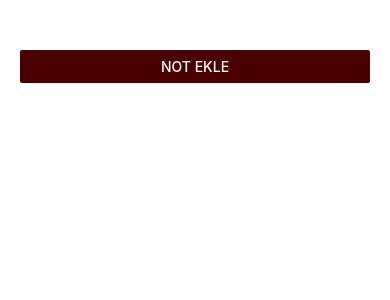
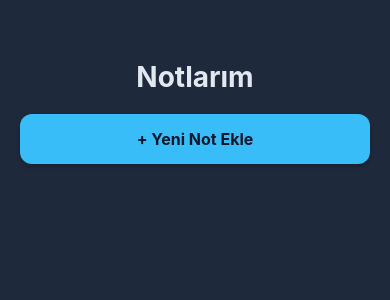
Before and after one commit to IronSid3e/To-Do-App, a React Native app: screen / in a window 390 px wide. Shown: the top 300 px of the page. Built offline with nearby package versions, Linux system fonts and the light colour scheme.

Commit message:
Update UI styling and fix list rendering issues

```diff
--- a/App.js
+++ b/App.js
@@ -1,11 +1,12 @@
 import { StatusBar } from "expo-status-bar";
-import { Button, StyleSheet, View, FlatList, Text } from "react-native";
+import { StyleSheet, View, FlatList, Text, Pressable } from "react-native";
 import { useState } from "react";
 import NewInput from "./components/NewInput";
 
 export default function App() {
   const [modalIsVisible, setModalIsVisible] = useState(false);
   const [elements, setElements] = useState([]);
+
   const startModal = () => {
     setModalIsVisible(true);
   };
@@ -13,30 +14,51 @@ export default function App() {
     setModalIsVisible(false);
   };
   const addElement = (elementTitle) => {
+    if (!elementTitle.trim()) return;
+
     setElements((currentElements) => [
       ...currentElements,
       { text: elementTitle, id: Math.random().toString() },
     ]);
     endModal();
   };
+
   return (
     <>
       <StatusBar style="light" />
       <View style={styles.container}>
-        <Button title="Not Ekle" color="#4a0000" onPress={startModal} />
+
+        <View style={styles.headerContainer}>
+          <Text style={styles.headerText}>Notlarım</Text>
+        </View>
+
+        <Pressable
+          style={({ pressed }) => [
+            styles.addButton,
+            pressed && styles.addButtonPressed
+          ]}
+          onPress={startModal}
+        >
+          <Text style={styles.addButtonText}>+ Yeni Not Ekle</Text>
+        </Pressable>
+
         <NewInput
           visible={modalIsVisible}
           onAddElement={addElement}
           onCancel={endModal}
         />
-        <View>
+
+        <View style={styles.listContainer}>
           <FlatList
             data={elements}
+            keyExtractor={(item) => item.id}
+            alwaysBounceVertical={false}
             renderItem={({ item }) => (
-              <View>
-                <Text>{item.text}</Text>
+              <View style={styles.itemCard}>
+                <Text style={styles.itemText}>{item.text}</Text>
               </View>
             )}
+            contentContainerStyle={{ paddingBottom: 50 }}
           />
         </View>
       </View>
@@ -47,7 +69,57 @@ export default function App() {
 const styles = StyleSheet.create({
   container: {
     flex: 1,
-    paddingTop: 50,
+    paddingTop: 60,
     paddingHorizontal: 20,
+    backgroundColor: '#1e293b',
+  },
+  headerContainer: {
+    marginBottom: 20,
+    alignItems: 'center',
+  },
+  headerText: {
+    fontSize: 28,
+    fontWeight: 'bold',
+    color: '#e2e8f0',
+  },
+  addButton: {
+    backgroundColor: '#38bdf8',
+    paddingVertical: 15,
+    borderRadius: 12,
+    alignItems: 'center',
+    marginBottom: 20,
+    elevation: 4,
+    shadowColor: 'black',
+    shadowOffset: { width: 0, height: 2 },
+    shadowOpacity: 0.25,
+    shadowRadius: 4,
+  },
+  addButtonPressed: {
+    opacity: 0.7,
+  },
+  addButtonText: {
+    color: '#0f172a',
+    fontSize: 16,
+    fontWeight: 'bold',
+  },
+  listContainer: {
+    flex: 1,
+  },
+  itemCard: {
+    backgroundColor: '#334155',
+    marginVertical: 8,
+    padding: 16,
+    borderRadius: 10,
+    borderLeftWidth: 5,
+    borderLeftColor: '#38bdf8',
+    elevation: 3,
+    shadowColor: '#000',
+    shadowOffset: { width: 0, height: 1 },
+    shadowOpacity: 0.2,
+    shadowRadius: 2,
+  },
+  itemText: {
+    color: 'white',
+    fontSize: 16,
   },
 });
--- a/components/NewInput.js
+++ b/components/NewInput.js
@@ -1,11 +1,11 @@
 import {
   StyleSheet,
-  Text,
   View,
   Modal,
   Image,
   TextInput,
-  Button,
+  Text,
+  Pressable, // Button yerine Pressable kullanıyoruz
 } from "react-native";
 import { useState } from "react";
 
@@ -20,58 +20,112 @@ export default function NewInput({ visible, onAddElement, onCancel }) {
   const textInputHandler = (enteredText) => {
     setEnteredText(enteredText);
   };
+
   return (
     <Modal animationType="slide" visible={visible}>
       <View style={styles.inputContainer}>
         <Image style={styles.image} source={require("../assets/logo.png")} />
+
         <TextInput
           style={styles.textInput}
           placeholder="Yeni Not Ekle.."
+          placeholderTextColor="#94a3b8" // Placeholder rengini yumuşattık
           value={enteredText}
           onChangeText={textInputHandler}
         />
+
         <View style={styles.buttonContainer}>
-          <View style={styles.button}>
-            <Button title="İptal et" color="#ff5c5c" onPress={onCancel} />
+          {/* İptal Butonu */}
+          <View style={styles.buttonWrapper}>
+            <Pressable
+              style={({ pressed }) => [
+                styles.button,
+                styles.buttonCancel,
+                pressed && styles.pressed,
+              ]}
+              onPress={onCancel}
+            >
+              <Text style={styles.textStyle}>İptal et</Text>
+            </Pressable>
           </View>
-          <View style={styles.button}>
-            <Button title="Ekle" color="#2196F3" onPress={addNewElement} />
+
+          {/* Ekle Butonu */}
+          <View style={styles.buttonWrapper}>
+            <Pressable
+              style={({ pressed }) => [
+                styles.button,
+                styles.buttonAdd,
+                pressed && styles.pressed,
+              ]}
+              onPress={addNewElement}
+            >
+              <Text style={[styles.textStyle, styles.textAdd]}>Ekle</Text>
+            </Pressable>
           </View>
         </View>
       </View>
     </Modal>
   );
 }
+
 const styles = StyleSheet.create({
   inputContainer: {
     flex: 1,
     justifyContent: "center",
     alignItems: "center",
-    backgroundColor: "#34495e",
+    backgroundColor: "#1e293b",
     padding: 20,
   },
   image: {
     width: 150,
     height: 150,
-    borderRadius: 100,
+    borderRadius: 75,
     marginBottom: 30,
+    borderWidth: 7,
+    borderColor: "#38bdf8",
   },
   textInput: {
     width: "100%",
     borderWidth: 1,
-    borderColor: "#e0e0e0",
-    backgroundColor: "white",
-    color: "#111",
-    borderRadius: 10,
-    padding: 15,
+    borderColor: "#334155",
+    backgroundColor: "#334155",
+    color: "white",
+    borderRadius: 12,
+    padding: 16,
+    fontSize: 16,
     marginBottom: 20,
   },
   buttonContainer: {
     flexDirection: "row",
-    justifyContent: "space-between",
-    width: "80%",
+    justifyContent: "center",
+    gap: 16,
+    width: "100%",
+  },
+  buttonWrapper: {
+    width: '40%',
   },
   button: {
-    width: "45%",
+    borderRadius: 12,
+    padding: 15,
+    elevation: 2,
+    alignItems: 'center',
   },
+  buttonCancel: {
+    backgroundColor: '#ef4444',
+  },
+  buttonAdd: {
+    backgroundColor: '#38bdf8',
+  },
+  pressed: {
+    opacity: 0.75,
+  },
+  textStyle: {
+    color: "white",
+    fontWeight: "bold",
+    textAlign: "center",
+    fontSize: 16
+  },
+  textAdd: {
+    color: "#0f172a"
+  }
 });
```
